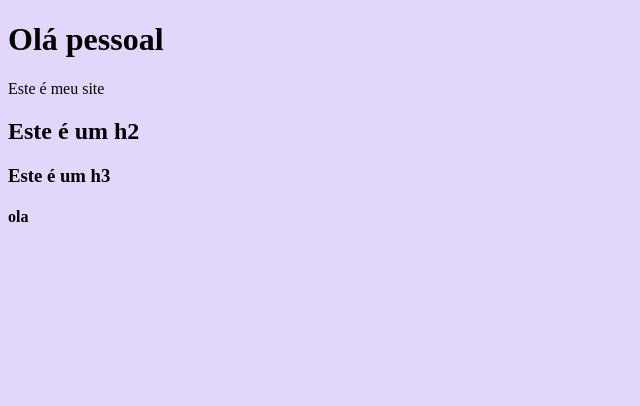
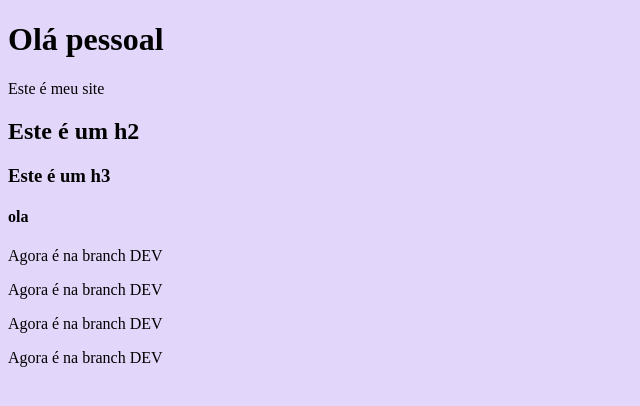
Before and after one commit to igorymurakami/Site, a plain HTML site: page index.html in a window 1280 px wide. Shown: the whole page, without its empty margins (0-640 px from the left). Drawn offline with Linux system fonts and the light colour scheme.

Commit message:
commit branch dev

```diff
--- a/index.html
+++ b/index.html
@@ -16,5 +16,9 @@
     <h2>Este é um h2</h2>
     <h3>Este é um h3</h3>
     <h4>ola</h4>
+    <p>Agora é na branch DEV</p>
+    <p>Agora é na branch DEV</p>
+    <p>Agora é na branch DEV</p>
+    <p>Agora é na branch DEV</p>
 </body>
 </html>
```
